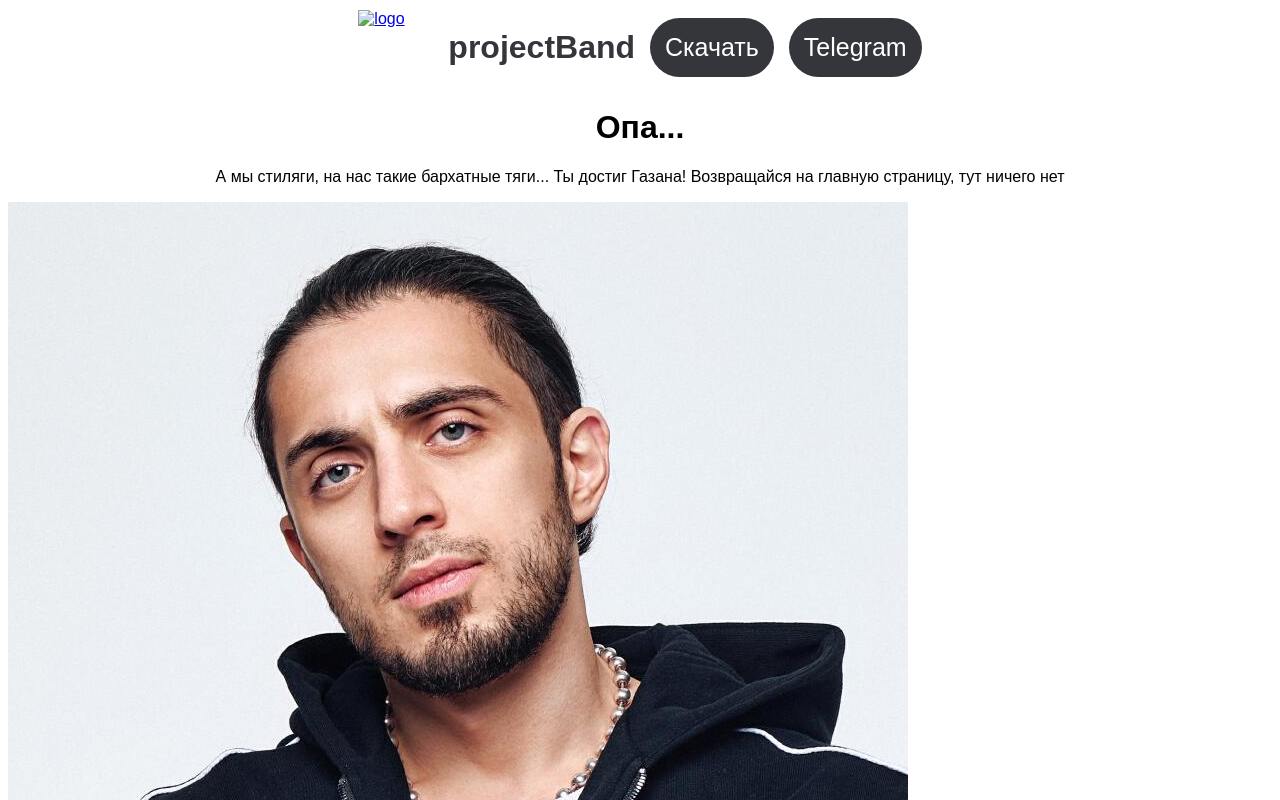
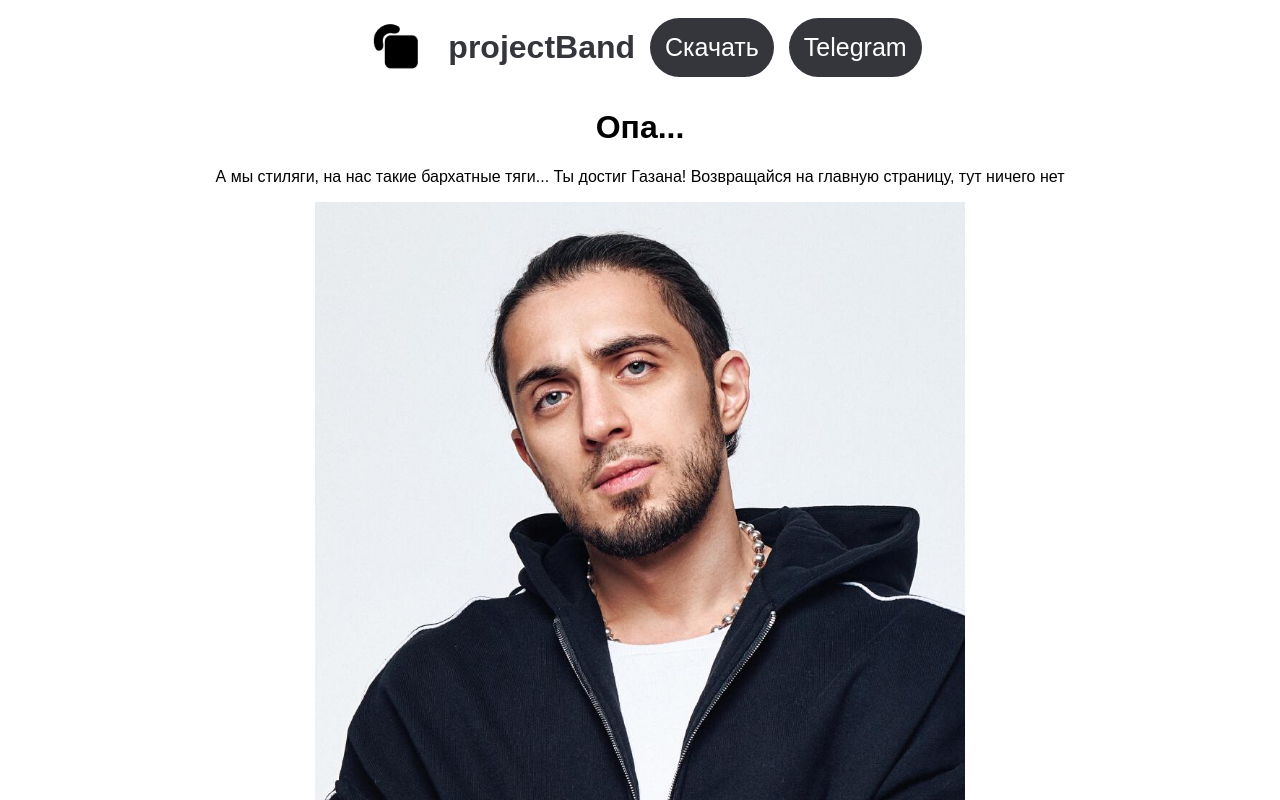
Before and after one commit to hotsamsa/projectBand, a plain HTML site: page 404.html in a window 1280 px wide. Shown: the top 800 px of the page. Drawn offline with Linux system fonts and the light colour scheme; a web font is replaced by a local one.

Commit message:
image fix

```diff
--- a/404.html
+++ b/404.html
@@ -11,7 +11,7 @@
     <header>
         <div class="head">
             <div class="logo">
-                <a class="logo" href="index"><img src="assets/icon.png" alt="logo"></a>
+                <a class="logo" href="index"><img src="assets/logo.png" alt="logo"></a>
             </div>
             <h1>projectBand</h1>
             <a class="btn" href="releases">Скачать</a>
@@ -21,7 +21,7 @@
     <main>
         <h1 class="info">Опа...</h1>
         <p class="info">А мы стиляги, на нас такие бархатные тяги... Ты достиг Газана! Возвращайся на главную страницу, тут ничего нет</p>
-        <img src="assets/gazan.jpg" alt="gazan">
+        <img class="pic" src="assets/gazan.jpg" alt="gazan">
     </main>
     <footer>
 
--- a/style.css
+++ b/style.css
@@ -50,3 +50,11 @@ footer {
     padding: 20px;
     justify-content: center;
 }
+
+.pic {
+    height: 650px;
+    display: block;
+    margin-left: auto;
+    margin-right: auto;
+    max-width: 100%;
+}
```
Also changed, not shown: doc.html (+1 -1 lines), index.html (+1 -1 lines), releases.html (+1 -1 lines).
